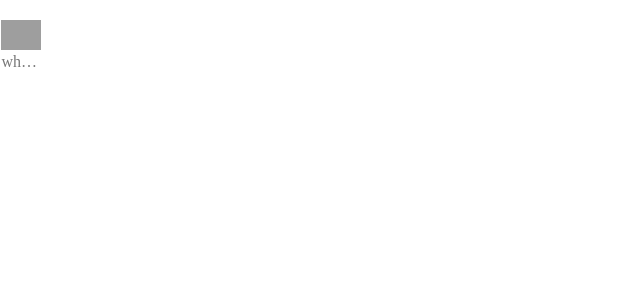
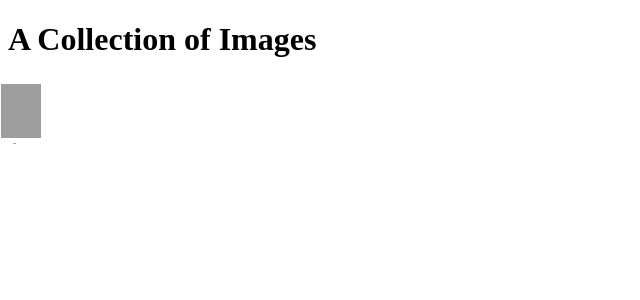
Before and after one commit to shrudra/HandwrittenComputerPrograms, a Jekyll site: the page built from README.md, in a window 1280 px wide. Shown: the top 300 px of the page, without its empty margins (0-640 px from the left). Built offline with Jekyll 4.4.1, drawn with Linux system fonts in a browser that asks for light colours; our own code applies the rules of GitHub Pages for plain Markdown files; grey boxes are pictures that could not be loaded.

Commit message:
Update image-gallery.html

```diff
--- a/_includes/image-gallery.html
+++ b/_includes/image-gallery.html
@@ -6,6 +6,7 @@
 </style>
 
 <div class="image-gallery">
+
 {% for file in site.static_files %}
   {% if file.path contains include.folder %}
     {% if file.extname == '.jpg' or
@@ -30,7 +31,8 @@
     .image-gallery li {float: left; display: block; margin: 0 0 1% 1%; width: 19%;}
     .image-gallery li a {text-align: center; text-decoration: none!important; color: #777;}
     .image-gallery li a span {display: block; text-overflow: ellipsis; overflow: hidden; white-space: nowrap; padding: 3px 0;}
-    .image-gallery li a img {width: 100%; display: block;}
+    .image-gallery li a img {width: 100%; height: 100%; display: block;}
 </style>
 
+<h1>A Collection of Images</h1>
 <ul class="image-gallery">{% for file in site.static_files %}{% if file.path contains include.folder %}{% if file.extname == '.jpg' or file.extname == '.jpeg' or file.extname == '.JPG' or file.extname == '.JPEG' %}{% assign filenameparts = file.path | split: "/" %}{% assign filename = filenameparts | last | replace: file.extname,"" %}<li><a href="{{ file.path | relative_url }}" title="{{ filename }}"><img src="//images.weserv.nl/?url={{ site.url | replace: 'http://','' | replace: 'https://','' }}{{ file.path | relative_url }}&w=300&h=300&output=jpg&q=50&t=square" alt="{{ filename }}" title="{{ filename }}" /><span>{{ filename }}</span></a></li>{% endif %}{% endif %}{% endfor %}</ul>
```
